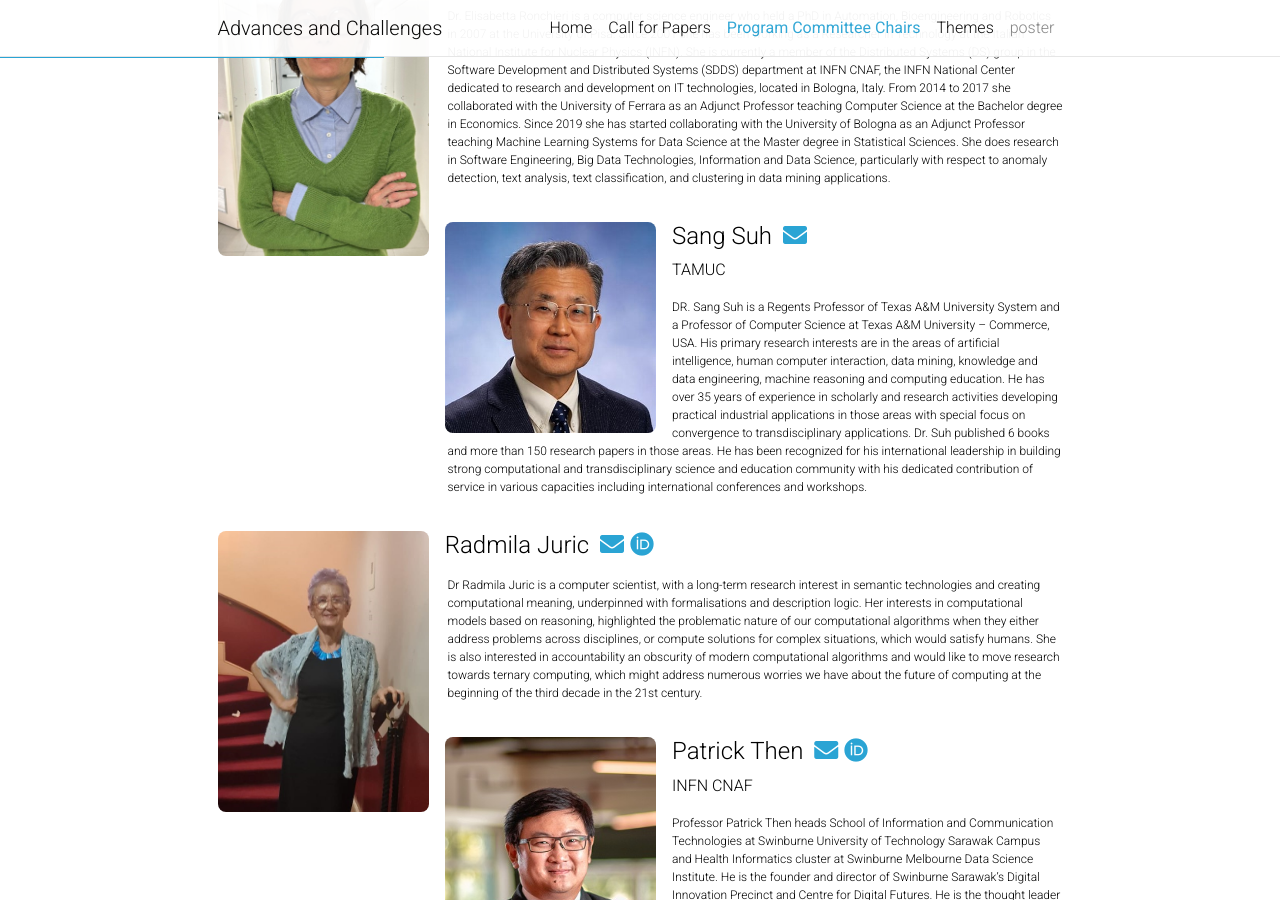
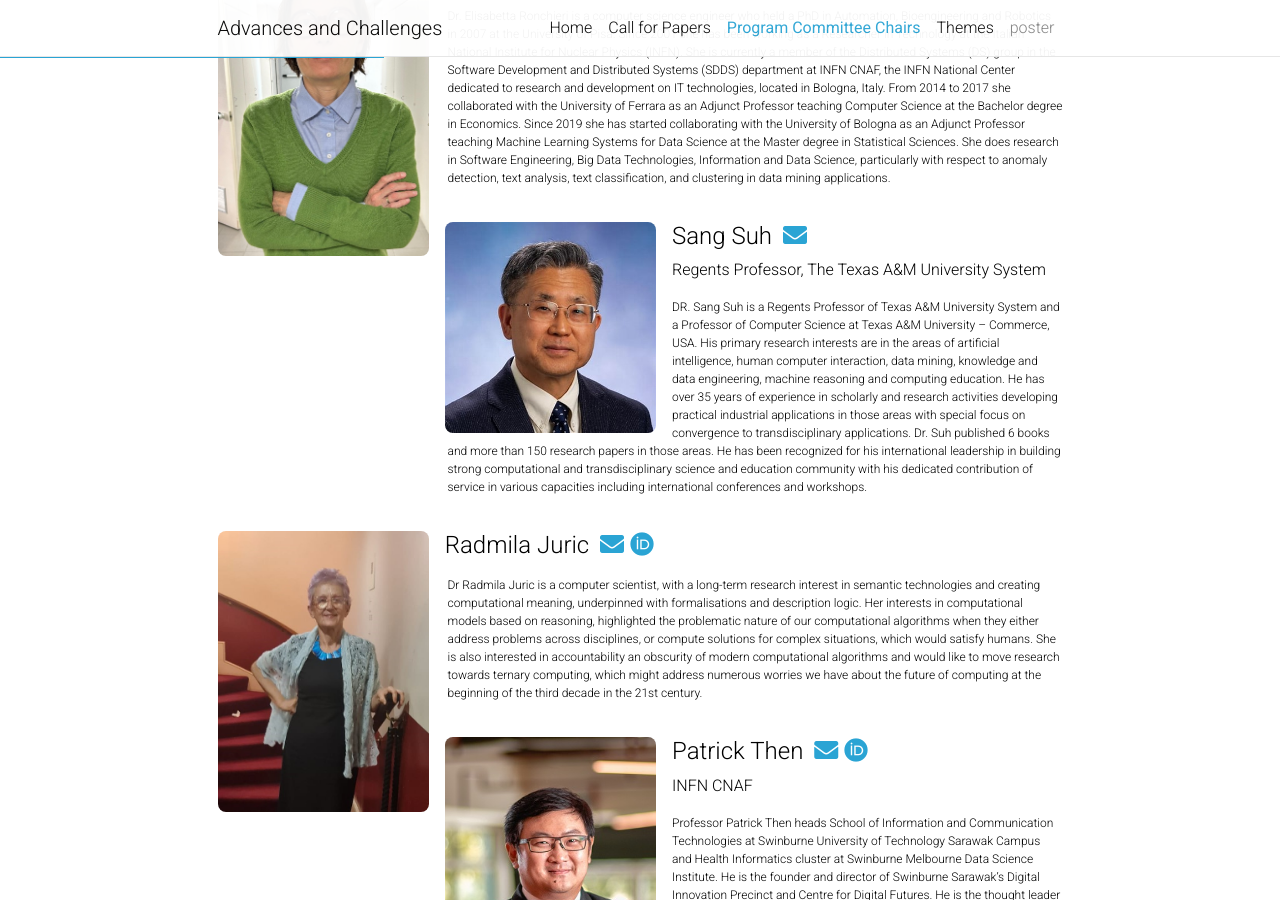
Before and after one commit to GenAI4DPS/advances-challenges, a Jekyll site: the page built from _pages/organizers.md, in a window 1280 px wide and 900 px high, scrolled down 452 px. Built offline with Jekyll 4.4.1, drawn with Linux system fonts in a browser that asks for light colours; comment, search, counter and statistics services are not loaded; a style sheet for code colours, icons or effects is not loaded.

Commit message:
Update organizers.md

```diff
--- a/_pages/organizers.md
+++ b/_pages/organizers.md
@@ -9,7 +9,7 @@ nav_order: 1
 ---
 
 <div class="organizer">
-  <img class="photo" alt="Elisabetta Ronchieri" src="{{ site.baseurl }}/assets/img/people/ronchieri.jpg">
+  <img class="photo" alt="Elisabetta Ronchieri, Ph.D." src="{{ site.baseurl }}/assets/img/people/ronchieri.jpg">
   <div class="info">
     <h4>Elisabetta Ronchieri
       <a href="mailto:elisabetta.ronchieri@cnaf.infn.it" title="email"><i class="fas fa-envelope" style="margin-left: 5px;"></i></a>
@@ -24,17 +24,15 @@ nav_order: 1
 </div>
 
 <div class="organizer">
-  <img class="photo" alt="Sang Suh" src="{{ site.baseurl }}/assets/img/people/sang.jpeg">
+  <img class="photo" alt="Sang C. Suh, Ph.D." src="{{ site.baseurl }}/assets/img/people/sang.jpeg">
   <div class="info">
     <h4>Sang Suh
       <a href="mailto:Sang.Suh@tamuc.edu" title="email"><i class="fas fa-envelope" style="margin-left: 5px;"></i></a>
     </h4>
-    <p> TAMUC </p>
+    <p> Regents Professor, The Texas A&M University System </p>
   </div>
   <p class="bio">
     DR. Sang Suh is a Regents Professor of Texas A&M University System and a Professor of Computer Science at Texas A&M University – Commerce, USA. His primary research interests are in the areas of artificial intelligence, human computer interaction, data mining, knowledge and data engineering, machine reasoning and computing education. He has over 35 years of experience in scholarly and research activities developing practical industrial applications in those areas with special focus on convergence to transdisciplinary applications. Dr. Suh published 6 books and more than 150 research papers in those areas. He has been recognized for his international leadership in building strong computational and transdisciplinary science and education community with his dedicated contribution of service in various capacities including international conferences and workshops.
-
-
   </p>
 </div>
 
```
